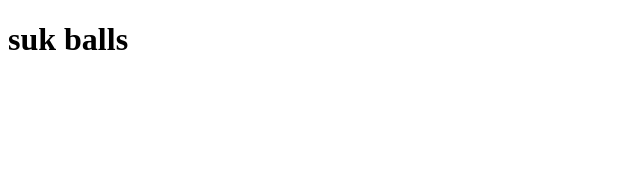
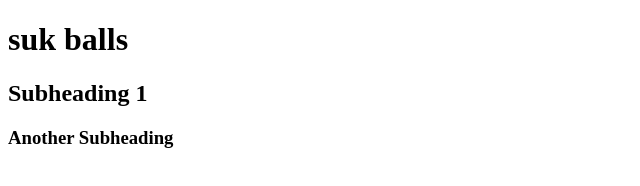
Before and after one commit to rithish-danda/git-tut, a plain HTML site: page page.html in a window 1280 px wide. Shown: the whole page, without its empty margins (0-640 px from the left). Drawn offline with Linux system fonts and the light colour scheme.

Commit message:
little changes

```diff
--- a/page.html
+++ b/page.html
@@ -7,5 +7,7 @@
 </head>
 <body>
     <h1>suk balls</h1>
+    <h2>Subheading 1</h2>
+    <h3>Another Subheading</h3>
 </body>
 </html>
```
Also changed, not shown: 2 other files.
